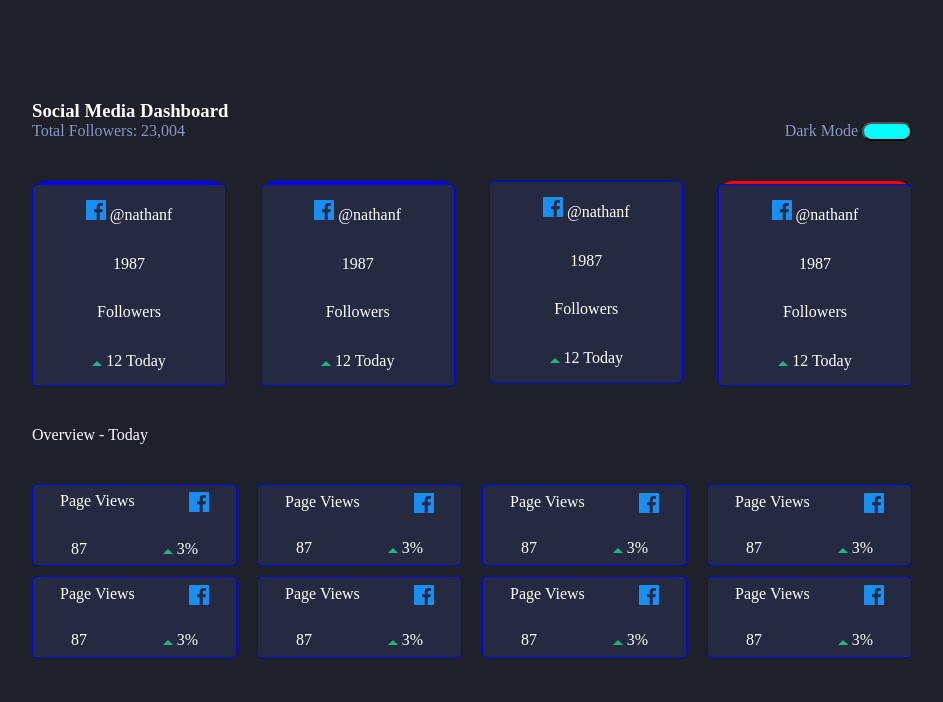
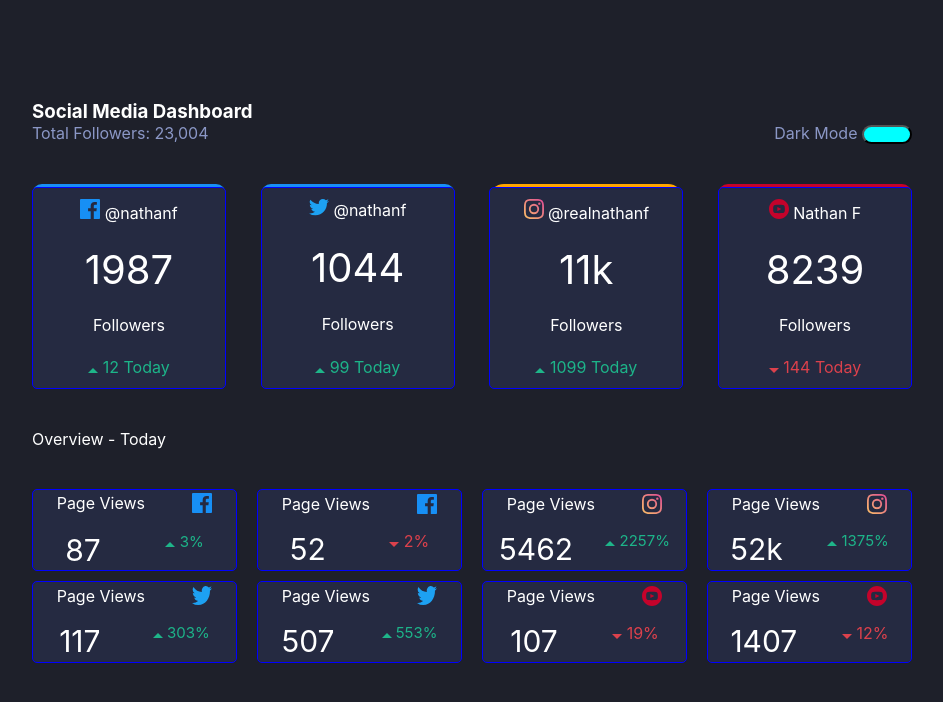
Before and after one commit to KiamaM/Flexbox, a plain HTML site: page index.html in a window 1280 px wide. Shown: the whole page, without its empty margins (168-1111 px from the left). Drawn offline with Linux system fonts and the light colour scheme; a web font is replaced by a local one.

Commit message:
Final styling

```diff
--- a/index.html
+++ b/index.html
@@ -5,6 +5,7 @@
     <meta name="viewport" content="width=device-width, initial-scale=1.0">
     <title>Social Media UI</title>
     <link rel="stylesheet" href="styles.css">
+    <link rel="stylesheet" href="(https://fonts.google.com/specimen/Inter)">
 </head>
 <body>
     <div class="main">
@@ -40,45 +41,53 @@
                 <div class="blue">
                     <div class="following">
                         <div class="socials">
-                            <img src="./icon-facebook.svg" alt="" width="20">
+                            <img src="./icon-twitter.svg" alt="" width="20">
                             @nathanf
                         </div>
-                        <p class="numf">1987</p>
+                        <p class="numf">1044 </p>
                         <p class="ftext">Followers</p>
 
                         <div class="direction">
                             <img src="./icon-up.svg" alt="" width="10">
-                            12 Today
+                            99 Today
                         </div>
                     </div>
                 </div>
                 <div class="mix">
+                    <div class="box">
+                        <div class="grad">
+
+                        </div>
+
                     <div class="following">
                         <div class="socials">
-                            <img src="./icon-facebook.svg" alt="" width="20">
-                            @nathanf
+                            <img src="./icon-instagram.svg" alt="" width="20">
+                            @realnathanf
                         </div>
-                        <p class="numf">1987</p>
+                        <p class="numf">11k</p>
                         <p class="ftext">Followers</p>
 
                         <div class="direction">
                             <img src="./icon-up.svg" alt="" width="10">
-                            12 Today
+                            1099 Today
                         </div>
                     </div>
                 </div>
+
+                    </div>
+
                 <div class="red">
                     <div class="following">
                         <div class="socials">
-                            <img src="./icon-facebook.svg" alt="" width="20">
-                            @nathanf
+                            <img src="./icon-youtube.svg" alt="" width="20">
+                            Nathan F
                         </div>
-                        <p class="numf">1987</p>
+                        <p class="numf">8239  </p>
                         <p class="ftext">Followers</p>
 
-                        <div class="direction">
-                            <img src="./icon-up.svg" alt="" width="10">
-                            12 Today
+                        <div class="directiond">
+                            <img src="./icon-down.svg" alt="" width="10">
+                            144  Today
                         </div>
                     </div>
                 </div>
@@ -99,8 +108,8 @@
                             </div>
                         </div>
                         <div class="row2">
-                            87
-                            <div>
+                            <span class="Views">87</span>
+                            <div class="perc">
                                 <img src="./icon-up.svg" alt="" width="10">
                                 3%
                             </div>
@@ -113,10 +122,10 @@
                             <img src="./icon-facebook.svg" alt="" width="20">
                         </div>
                         <div class="row2">
-                        87
-                        <div>
-                            <img src="./icon-up.svg" alt="" width="10">
-                            3%
+                            <span class="Views">52</span>
+                            <div class="percd">
+                            <img src="./icon-down.svg" alt="" width="10">
+                            2%
                         </div>
 
                     </div>
@@ -128,13 +137,14 @@
                 <div class="clicks">
                     <div class="row1">
                         Page Views
-                        <img src="./icon-facebook.svg" alt="" width="20">
+                        <img src="./icon-instagram.svg" alt="" width="20">
                     </div>
                     <div class="row2">
-                    87
-                    <div>
+                        <span class="Views">5462 </span>
+
+                    <div class="perc">
                         <img src="./icon-up.svg" alt="" width="10">
-                        3%
+                        2257%
                     </div>
 
                     </div>
@@ -143,13 +153,13 @@
             <div class="clicks">
                 <div class="row1">
                     Page Views
-                    <img src="./icon-facebook.svg" alt="" width="20">
+                    <img src="./icon-instagram.svg" alt="" width="20">
                 </div>
                 <div class="row2">
-                87
-                <div>
+                    <span class="Views">52k </span>
+                <div class="perc">
                     <img src="./icon-up.svg" alt="" width="10">
-                    3%
+                    1375%
                 </div>
 
             </div>
@@ -161,13 +171,13 @@
             <div class="clicks">
                 <div class="row1">
                     Page Views
-                    <img src="./icon-facebook.svg" alt="" width="20">
+                    <img src="./icon-twitter.svg" alt="" width="20">
                 </div>
                 <div class="row2">
-                87
-                <div>
+                    <span class="Views">117</span>
+                <div class="perc">
                     <img src="./icon-up.svg" alt="" width="10">
-                    3%
+                    303%
                 </div>
 
                 </div>
@@ -175,13 +185,13 @@
             <div class="clicks">
                 <div class="row1">
                     Page Views
-                    <img src="./icon-facebook.svg" alt="" width="20">
+                    <img src="./icon-twitter.svg" alt="" width="20">
                 </div>
                 <div class="row2">
-                87
-                <div>
+                    <span class="Views">507</span>
+                <div class="perc">
                     <img src="./icon-up.svg" alt="" width="10">
-                    3%
+                    553%
                 </div>
 
             </div>
@@ -193,13 +203,13 @@
         <div class="clicks">
             <div class="row1">
                 Page Views
-                <img src="./icon-facebook.svg" alt="" width="20">
+                <img src="./icon-youtube.svg" alt="" width="20">
             </div>
             <div class="row2">
-            87
-            <div>
-                <img src="./icon-up.svg" alt="" width="10">
-                3%
+                <span class="Views">107</span>
+            <div class="percd">
+                <img src="./icon-down.svg" alt="" width="10">
+                19%
             </div>
 
             </div>
@@ -208,13 +218,13 @@
     <div class="clicks">
         <div class="row1">
             Page Views
-            <img src="./icon-facebook.svg" alt="" width="20">
+            <img src="./icon-youtube.svg" alt="" width="20">
         </div>
         <div class="row2">
-        87
-        <div>
-            <img src="./icon-up.svg" alt="" width="10">
-            3%
+            <span class="Views">1407</span>
+        <div class="percd">
+            <img src="./icon-down.svg" alt="" width="10">
+            12%
         </div>
 
     </div>
--- a/styles.css
+++ b/styles.css
@@ -7,6 +7,11 @@
     background-color: hsl(230, 17%, 14%);
     margin: 0px;
     height: 80vh;
+    font-family: inter;
+}
+
+.numf{
+    font-size: 40px;
 }
 
 .container{
@@ -94,6 +99,15 @@
     justify-content: space-around;
 }
 
+.Views{
+    font-size: 30px;
+}
+
+.perc{
+    font-size: 15px;
+    color: hsl(163, 72%, 41%);
+}
+
 .frow{
     display: flex;
     flex-direction: row;
@@ -117,11 +131,44 @@
 }
 
 .red{
-    border-top: 3px solid red;
+    border-top: 3px solid hsl(348, 97%, 39%);
+    border-radius: 10px;
+}
+
+.blue{
+    border-top: 3px solid hsl(208, 92%, 53%);
+    border-radius: 10px;
+}
+
+/* .box{
+    border-image: linear-gradient(red, yellow) 30;
+    border-style: solid;
+    border-color:  gray green yellow blue;
+    border-top: 4px solid red;
+    border-radius: 15px;
+
+}
+
+.grad{
+    border-top:4px solid  blue;
+    background:linear-gradient(red, yellow);
+    width: 245px;
+    height: 3px;
+} */
+
+.mix{
+    border-top: 3px solid orange;
     border-radius: 15px;
 }
 
-.blue{
-    border-top: 3px solid blue;
-    border-radius: 15px;
+.direction{
+    color: hsl(163, 72%, 41%);
 }
+
+.directiond{
+    color: hsl(356, 69%, 56%);
+}
+
+.percd{
+    color: hsl(356, 69%, 56%);
+}
```
